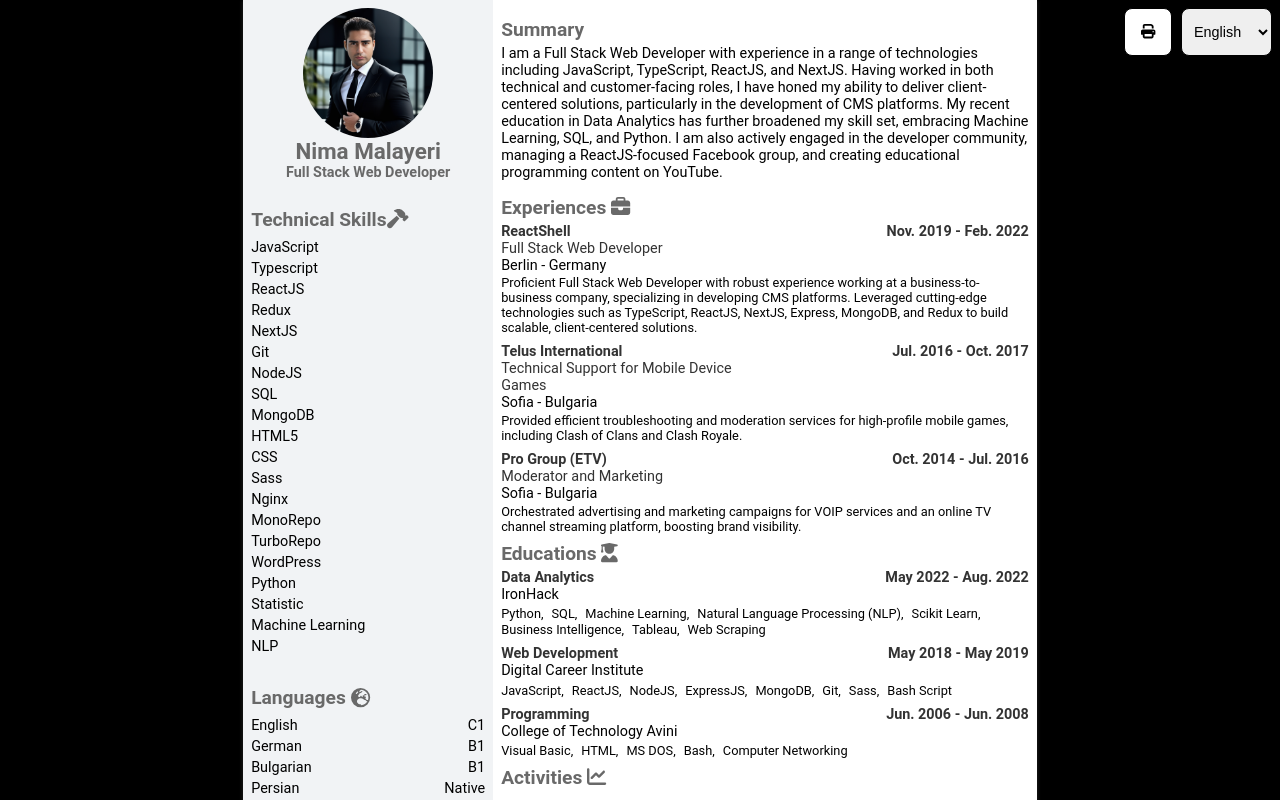
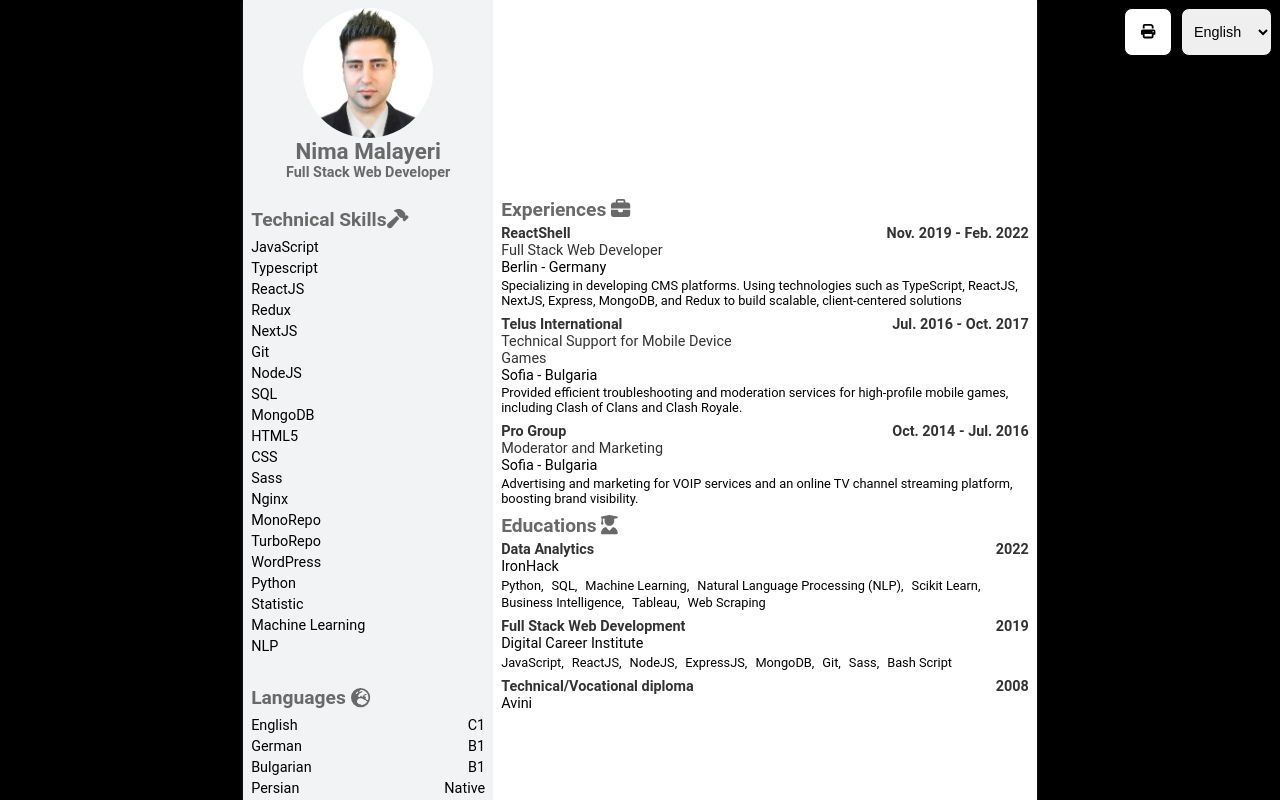
Before and after one commit to mlnima/resume, a React (Create React App) app: page / in a window 1280 px wide. Shown: the top 800 px of the page. Built offline with nearby package versions, Linux system fonts and the light colour scheme.

Commit message:
info updated

```diff
--- a/src/App.tsx
+++ b/src/App.tsx
@@ -63,17 +63,21 @@ const MainContent = styled.main`
   width: 100%;
   box-sizing: border-box;
 
+  .gap{
+    display: none;
+  }
+
   .filler {
     display: none;
   }
 
-  //@media only screen and (min-width: 768px){
-  //  .filler{
-  //    display: block;
-  //    height: 174px;
-  //    padding: 10px;
-  //  }
-  //}
+  @media only screen and (min-width: 768px){
+    .gap{
+      display: flex;
+      min-height: 174px !important;
+      padding: 8px;
+    }
+  }
 
   @media print {
     display: block;  // Change the layout to block for printing
@@ -100,6 +104,7 @@ const App: React.FC = () => {
     return (
         <AppContainer className="app-container">
             <LanguageSelector setActiveLang={setActiveLang} activeLang={activeLang}/>
+
             <PrintButton/>
             <Sidebar
                 languages={activeData.languages}
@@ -112,11 +117,12 @@ const App: React.FC = () => {
                 technicalSkillsTitle={activeData.technicalSkillsTitle}
             />
             <MainContent>
+                <div className="gap"/>
                 {/*<div className={'filler'}/>*/}
-                <Summary summaryData={activeData.summary} summaryTitle={activeData.summaryTitle}/>
+                {/*<Summary summaryData={activeData.summary} summaryTitle={activeData.summaryTitle}/>*/}
                 <Experiences experiences={activeData.experiences} experiencesTitle={activeData.experiencesTitle}/>
                 <Educations educations={activeData.educations} educationsTitle={activeData.educationsTitle}/>
-                <Activities activities={activeData.activities} activitiesTitle={activeData.activitiesTitle}/>
+                {/*<Activities activities={activeData.activities} activitiesTitle={activeData.activitiesTitle}/>*/}
             </MainContent>
 
         </AppContainer>
--- a/src/asset/data/de.json
+++ b/src/asset/data/de.json
@@ -50,7 +50,7 @@
       "companyName": "ReactShell",
       "location": "Berlin - Deutschland",
       "duration": "Nov. 2019 - Feb. 2022",
-      "description": "Erfahrener Full Stack Web Entwickler mit umfangreicher Erfahrung in einem B2B-Unternehmen, spezialisiert auf die Entwicklung von CMS-Plattformen. Nutzung modernster Technologien wie TypeScript, ReactJS, NextJS, Express, MongoDB und Redux für den Aufbau skalierbarer, kundenorientierter Lösungen."
+      "description": "Spezialisiert auf die Entwicklung von CMS-Plattformen. Verwendung von Technologien wie TypeScript, ReactJS, NextJS, Express, MongoDB und Redux zum Erstellen skalierbarer, kundenzentrierter Lösungen"
     },
     {
       "title": "Technischer Support für Mobile Device Games",
@@ -61,17 +61,17 @@
     },
     {
       "title": "Moderator und Marketing",
-      "companyName": "Pro Group (ETV)",
+      "companyName": "Pro Group",
       "location": "Sofia - Bulgarien",
       "duration": "Okt. 2014 - Juli. 2016",
-      "description": "Orchestrierte Werbe- und Marketingkampagnen für VOIP-Dienste und eine Online-Streaming-Plattform für TV-Kanäle, um die Markensichtbarkeit zu erhöhen."
+      "description": "Werbung und Marketing für VOIP-Dienste und eine Online-TV-Kanal-Streaming-Plattform zur Steigerung der Markensichtbarkeit."
     }
   ],
   "educations": [
     {
       "title": "Data Analytics",
       "location": "IronHack",
-      "duration": "Mai 2022 - Aug. 2022",
+      "duration": "2022",
       "fields": [
         "Python",
         "SQL",
@@ -84,9 +84,9 @@
       ]
     },
     {
-      "title": "Web-Entwicklung",
+      "title": "Full Stack Web-Entwicklung",
       "location": "Digital Career Institute",
-      "duration": "Mai 2018 - Mai 2019",
+      "duration": "2019",
       "fields": [
         "JavaScript",
         "ReactJS",
@@ -99,15 +99,12 @@
       ]
     },
     {
-      "title": "Programmierung",
-      "location": "College of Technology Avini",
-      "duration": "Jun. 2006 - Jun. 2008",
+      "title": "Technisches/Berufsdiplom",
+      "location": "Avini",
+      "duration": "2008",
       "fields": [
         "Visual Basic",
-        "HTML",
-        "MS DOS",
-        "Bash",
-        "Computernetzwerke"
+        "HTML"
       ]
     }
   ],
--- a/src/asset/data/en.json
+++ b/src/asset/data/en.json
@@ -49,7 +49,7 @@
       "companyName": "ReactShell",
       "location": "Berlin - Germany",
       "duration": "Nov. 2019 - Feb. 2022",
-      "description": "Proficient Full Stack Web Developer with robust experience working at a business-to-business company, specializing in developing CMS platforms. Leveraged cutting-edge technologies such as TypeScript, ReactJS, NextJS, Express, MongoDB, and Redux to build scalable, client-centered solutions."
+      "description": "Specializing in developing CMS platforms. Using technologies such as TypeScript, ReactJS, NextJS, Express, MongoDB, and Redux to build scalable, client-centered solutions"
     },
     {
       "title": "Technical Support for Mobile Device Games",
@@ -60,17 +60,17 @@
     },
     {
       "title": "Moderator and Marketing",
-      "companyName": "Pro Group (ETV)",
+      "companyName": "Pro Group",
       "location": "Sofia - Bulgaria",
       "duration": "Oct. 2014 - Jul. 2016",
-      "description": "Orchestrated advertising and marketing campaigns for VOIP services and an online TV channel streaming platform, boosting brand visibility."
+      "description": "Advertising and marketing for VOIP services and an online TV channel streaming platform, boosting brand visibility."
     }
   ],
   "educations": [
     {
       "title": "Data Analytics",
       "location": "IronHack",
-      "duration": "May 2022 - Aug. 2022",
+      "duration": "2022",
       "fields": [
         "Python",
         "SQL",
@@ -83,9 +83,9 @@
       ]
     },
     {
-      "title": "Web Development",
+      "title": "Full Stack Web Development",
       "location": "Digital Career Institute",
-      "duration": "May 2018 - May 2019",
+      "duration": "2019",
       "fields": [
         "JavaScript",
         "ReactJS",
@@ -98,15 +98,11 @@
       ]
     },
     {
-      "title": "Programming",
-      "location": "College of Technology Avini",
-      "duration": "Jun. 2006 - Jun. 2008",
+      "title": "Technical/Vocational diploma",
+      "location": "Avini",
+      "duration": "2008",
       "fields": [
-        "Visual Basic",
-        "HTML",
-        "MS DOS",
-        "Bash",
-        "Computer Networking"
+
       ]
     }
   ],
```
Also changed, not shown: public/old_profile.jpg (deleted), public/profile.jpg.
